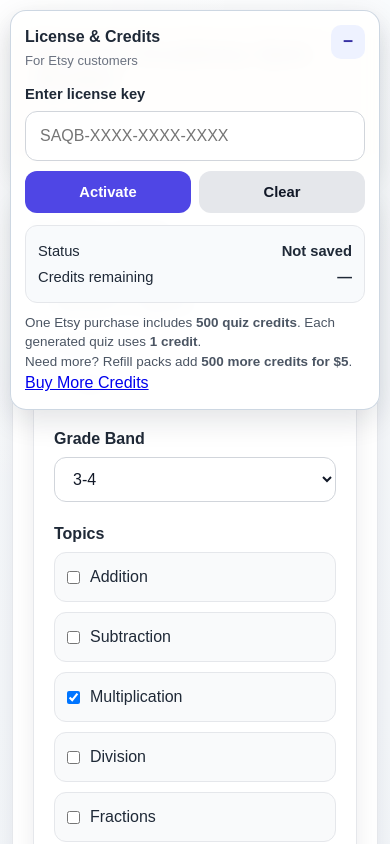
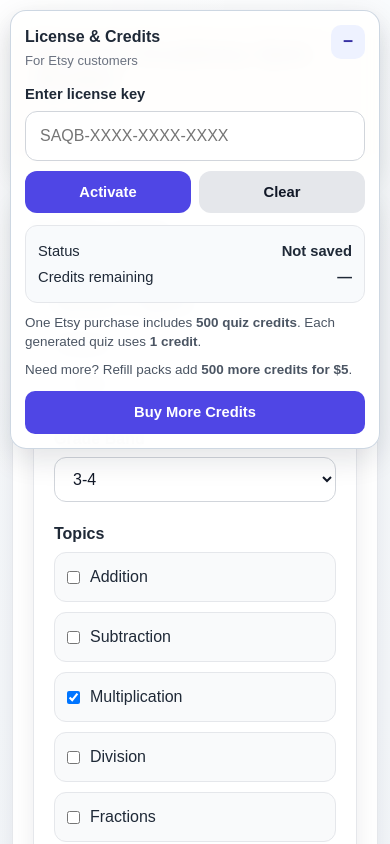
Before and after one commit to Angler6470/sprouts-academy-quiz, a React (Vite) app: page / in a window 390 px wide. Shown: the top 844 px of the page. Built offline with nearby package versions, Linux system fonts and the light colour scheme.

Commit message:
Add styles for buy credits link and license warnings

```diff
--- a/src/styles.css
+++ b/src/styles.css
@@ -576,6 +576,50 @@ hr {
     flex-wrap: wrap;
   }
 
+  .buy-credits-link {
+  display: inline-flex;
+  align-items: center;
+  justify-content: center;
+  width: 100%;
+  margin-top: 12px;
+  text-decoration: none;
+  background: #4f46e5;
+  color: #ffffff;
+  padding: 10px 12px;
+  border-radius: 10px;
+  font-weight: 700;
+  font-size: 0.92rem;
+  transition: opacity 0.2s ease, transform 0.08s ease;
+}
+
+.buy-credits-link:hover {
+  opacity: 0.96;
+}
+
+.buy-credits-link:active {
+  transform: scale(0.99);
+}
+
+.license-help-secondary {
+  margin-top: 8px;
+}
+
+.license-warning {
+  margin: 10px 0 0;
+  font-size: 0.84rem;
+  color: #9a3412;
+  background: #fff7ed;
+  border: 1px solid #fed7aa;
+  border-radius: 10px;
+  padding: 8px 10px;
+}
+
+.license-warning-empty {
+  color: #991b1b;
+  background: #fef2f2;
+  border-color: #fecaca;
+}
+
   .tiny-btn {
     flex: 1 1 120px;
   }
```
